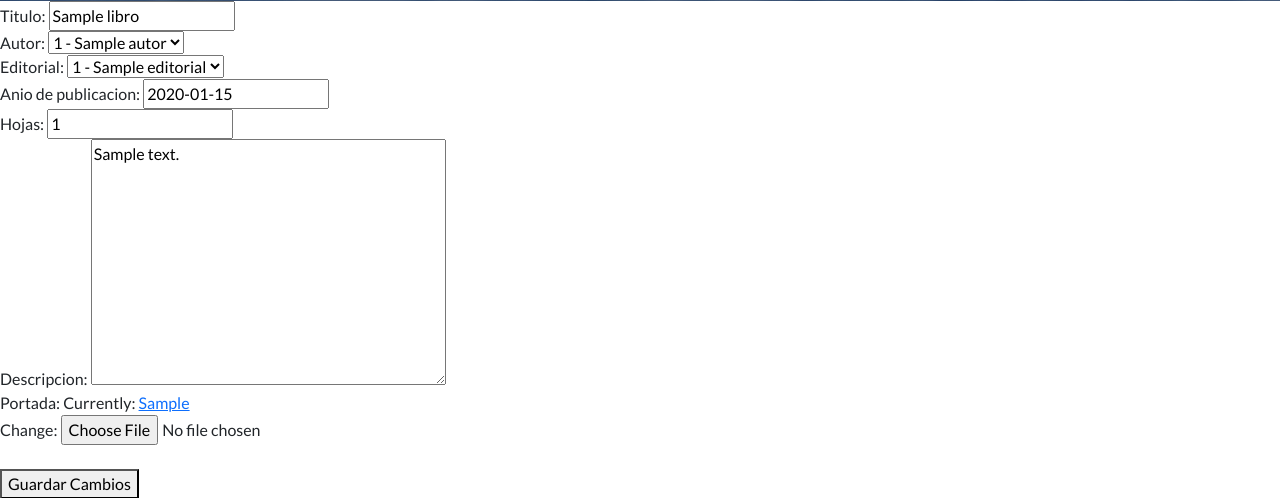
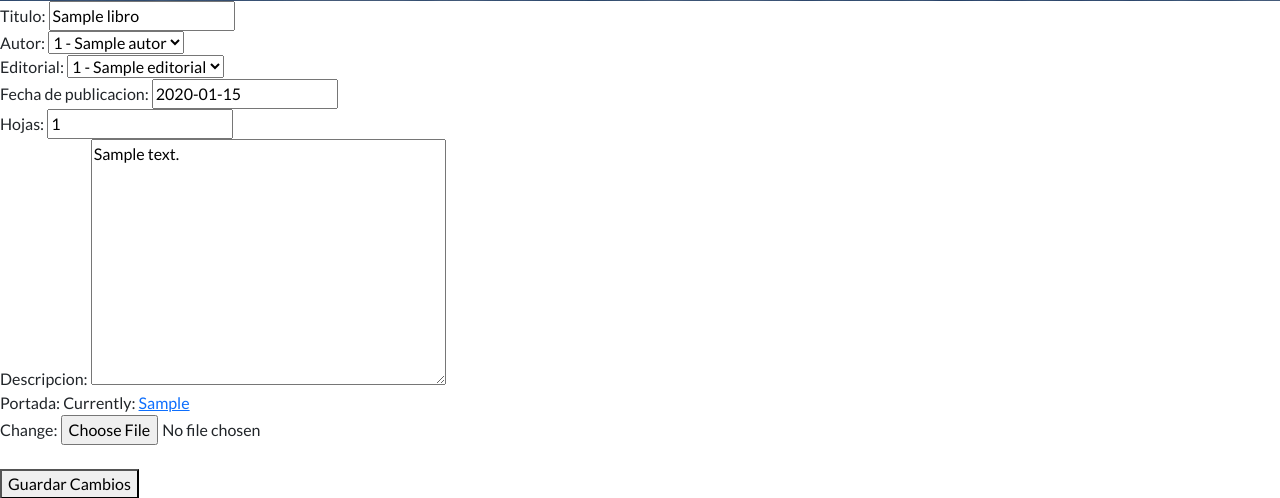
Before and after one commit to Rocio-20/Entrega-Final, a Django app: page /libros/editar/1/ in a window 1280 px wide. Shown: the part 545-1043 px from the top of the page. Run offline with Django 4.2, Linux system fonts and the light colour scheme; a user stored in the database is signed in; tables that the repository leaves empty hold one stand-in row (values such as "Sample post"); grey boxes marked "Sample" are stand-in pictures; some libraries are stand-ins or nearby versions.

Commit message:
cambio de anio_de_publicacion a fecha_de_publicacion

```diff
--- a/inicio/forms.py
+++ b/inicio/forms.py
@@ -17,7 +17,7 @@ class CrearLibroFormulario(forms.ModelForm):
 
     class Meta:
         model = Libro
-        fields = ['titulo', 'autor', 'editorial', 'anio_de_publicacion', 'hojas', 'descripcion', 'portada']
+        fields = ['titulo', 'autor', 'editorial', 'fecha_de_publicacion', 'hojas', 'descripcion', 'portada']
 
     def __init__(self, *args, **kwargs):
         super(CrearLibroFormulario, self).__init__(*args, **kwargs)
@@ -42,7 +42,7 @@ class EditarLibroFormulario(forms.ModelForm):
 
     class Meta:
         model = Libro
-        fields = ['titulo', 'autor', 'editorial', 'anio_de_publicacion', 'hojas', 'descripcion', 'portada']
+        fields = ['titulo', 'autor', 'editorial', 'fecha_de_publicacion', 'hojas', 'descripcion', 'portada']
 
 class ResenaFormulario(forms.ModelForm):
     comentario = RichTextField(blank=True)
--- a/inicio/models.py
+++ b/inicio/models.py
@@ -19,7 +19,7 @@ class Libro(models.Model):
     titulo = models.CharField(max_length=200)
     autor = models.ForeignKey(Autor, on_delete=models.CASCADE)
     editorial = models.ForeignKey(Editorial, on_delete=models.CASCADE)
-    anio_de_publicacion = models.DateField()
+    fecha_de_publicacion = models.DateField()
     hojas = models.IntegerField()
     descripcion = RichTextField()
     portada = models.ImageField(upload_to='imagenes_libros/', null=True)
--- a/inicio/templates/crear_libro.html
+++ b/inicio/templates/crear_libro.html
@@ -37,9 +37,9 @@
         </div>
 
         <div>
-            {{ form.anio_de_publicacion.label_tag }}
-            {{ form.anio_de_publicacion }}
-            {{ form.anio_de_publicacion.errors }}
+            {{ form.fecha_de_publicacion.label_tag }}
+            {{ form.fecha_de_publicacion }}
+            {{ form.fecha_de_publicacion.errors }}
         </div>
 
         <div>
--- a/inicio/templates/detalle_libro.html
+++ b/inicio/templates/detalle_libro.html
@@ -11,7 +11,7 @@
     <!-- Contenido detallado del libro -->
     <p>Autor: {{ libro.autor }}</p>
     <p>Editorial: {{ libro.editorial }}</p>
-    <p>Año de Publicación: {{ libro.anio_de_publicacion }}</p>
+    <p>Año de Publicación: {{ libro.fecha_de_publicacion }}</p>
     <p>Número de Páginas: {{ libro.hojas }}</p>
     <p>Descripción: {{ libro.descripcion|safe }}</p>
     <p>Portada: <img src="{{ libro.portada.url }}" alt="{{ libro.titulo }} Portada"></p>
--- a/inicio/templates/editar_libro.html
+++ b/inicio/templates/editar_libro.html
@@ -31,9 +31,9 @@
         </div>
 
         <div>
-            {{ formulario.anio_de_publicacion.label_tag }}
-            {{ formulario.anio_de_publicacion }}
-            {{ formulario.anio_de_publicacion.errors }}
+            {{ formulario.fecha_de_publicacion.label_tag }}
+            {{ formulario.fecha_de_publicacion }}
+            {{ formulario.fecha_de_publicacion.errors }}
         </div>
 
         <div>
--- a/inicio/views.py
+++ b/inicio/views.py
@@ -79,7 +79,6 @@ def buscar_libros(request):
             if titulo_a_buscar:
                 lista_libros = Libro.objects.filter(titulo__icontains=titulo_a_buscar)
             else:
-                # Si el título a buscar es None, podrías querer mostrar todos los libros
                 lista_libros = Libro.objects.all()
 
     else:
--- a/usuarios/forms.py
+++ b/usuarios/forms.py
@@ -23,6 +23,7 @@ class EditarPerfil(forms.ModelForm):
         fields = ['nombre', 'apellido', 'email', 'avatar', 'biografia', 'fecha_de_nacimiento']
 
 class CrearPerfil(forms.ModelForm):
+    avatar = forms.ImageField(required=False)
     class Meta:
         model = Usuario
         fields = ['nombre', 'apellido', 'email', 'avatar', 'biografia', 'fecha_de_nacimiento']
```
Also changed, not shown: usuarios/views.py (+7 -4 lines), inicio/migrations/0010_rename_anio_de_publicacion_libro_fecha_de_publicacion.py (added).
